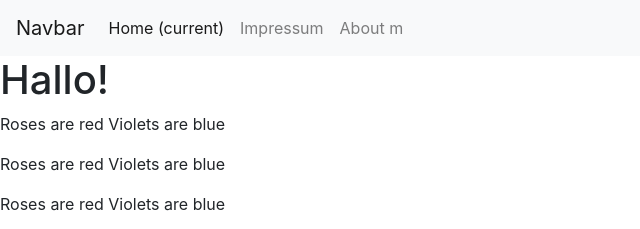
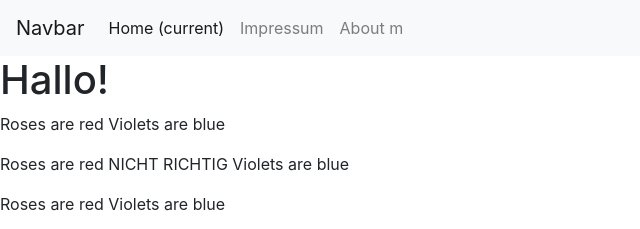
Before and after one commit to CAOSKAR/second, a plain HTML site: page index.html in a window 1280 px wide. Shown: the top 229 px of the page, without its empty margins (0-640 px from the left). Drawn offline with nearby package versions, Linux system fonts and the light colour scheme; files that its build step writes are made by us from their sources.

Commit message:
Zeile hinzugefuegt

```diff
--- a/index.html
+++ b/index.html
@@ -4,6 +4,22 @@
     <!-- Required meta tags -->
     <meta charset="utf-8">
     <meta name="viewport" content="width=device-width, initial-scale=1, shrink-to-fit=no">
+
+
+
+
+
+
+
+
+
+
+
+
+
+
+
+
 
     <!-- Bootstrap CSS -->
     <link rel="stylesheet" href="css/bootstrap.min.css">
@@ -36,7 +52,7 @@ id="navbarSupportedContent">
 </p>
 <p>
     Roses are red
-    Violets are blue
+    NICHT RICHTIG    Violets are blue
 </p>
 <p>
     Roses are red
```
